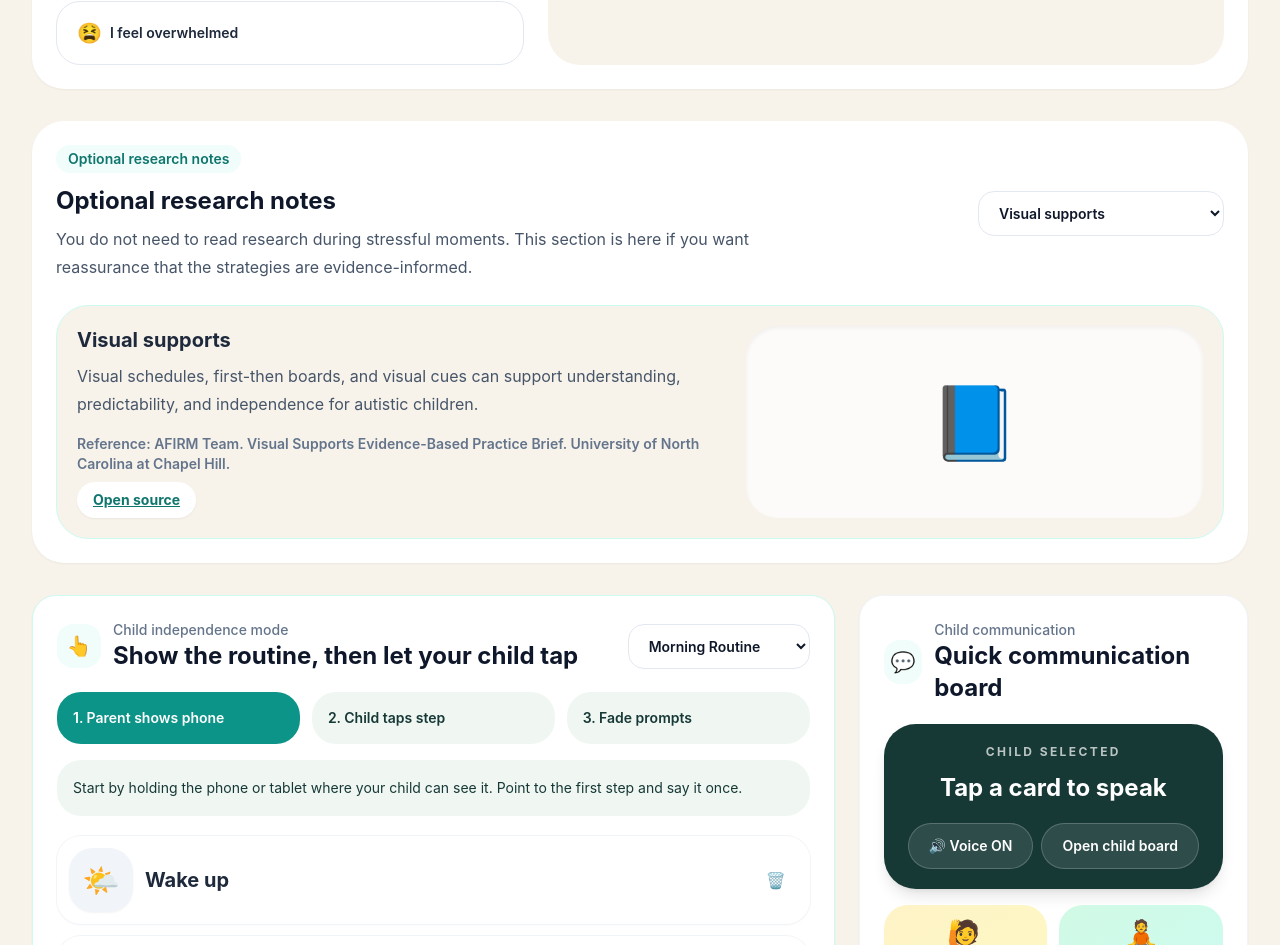
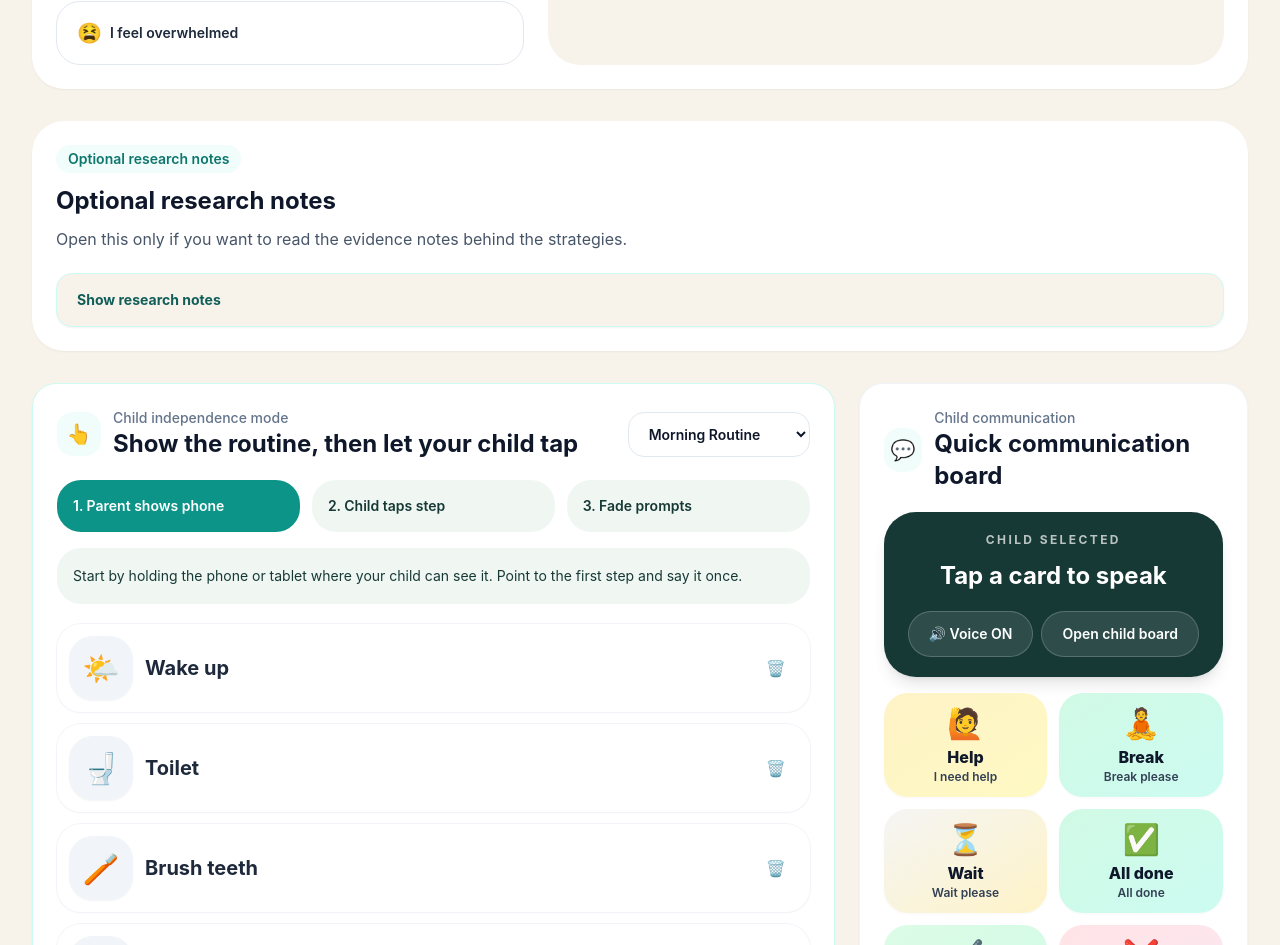
Before and after one commit to autismpathwaysconsulting/apc-calm-companion, a React (Vite) app: page / in a window 1280 px wide. Shown: the part 1720-2665 px from the top of the page. Built offline with nearby package versions, Linux system fonts and the light colour scheme.

Commit message:
Collapse Calm Companion research notes

```diff
--- a/src/App.jsx
+++ b/src/App.jsx
@@ -308,6 +308,7 @@ const [timerMinutes, setTimerMinutes] = useState(savedAppData?.timerMinutes || 5
   const [childPhotoLabel, setChildPhotoLabel] = useState("No photo added yet");
 const [rewardLog, setRewardLog] = useState(savedAppData?.rewardLog || []);
   const [communicationPhrase, setCommunicationPhrase] = useState("Tap a card to speak");
+  const [researchOpen, setResearchOpen] = useState(false);
   const [communicationBoardOpen, setCommunicationBoardOpen] = useState(false);
 const [xp, setXp] = useState(savedAppData?.xp || 120);  const [streak, setStreak] = useState(savedAppData?.streak || 3);
   const [focusMode, setFocusMode] = useState(false);
@@ -831,28 +832,42 @@ function resetSavedData() {
         </section>
 
         <section className="mb-8 rounded-[2rem] bg-white p-6 shadow-sm">
-          <div className="flex flex-col gap-4 md:flex-row md:items-center md:justify-between">
             <div>
               <div className="inline-flex items-center gap-2 rounded-full bg-teal-50 px-3 py-1 text-sm font-semibold text-teal-700">Optional research notes</div>
               <h2 className="mt-3 text-2xl font-bold">Optional research notes</h2>
-              <p className="mt-2 max-w-3xl leading-7 text-slate-600">You do not need to read research during stressful moments. This section is here if you want reassurance that the strategies are evidence-informed.</p>
-            </div>
-            <select value={openEvidence} onChange={(event) => setOpenEvidence(event.target.value)} className="rounded-2xl border border-slate-200 bg-white px-4 py-3 text-sm font-semibold outline-none focus:ring-2 focus:ring-teal-500">
-              {evidenceHighlights.map((item) => <option key={item.title} value={item.title}>{item.title}</option>)}
-            </select>
+              <p className="mt-2 max-w-3xl leading-7 text-slate-600">Open this only if you want to read the evidence notes behind the strategies.</p>
+
+              <button
+                type="button"
+                onClick={() => setResearchOpen((value) => !value)}
+                className="mt-5 w-full rounded-2xl border border-teal-100 bg-[#F7F3EB] px-5 py-4 text-left text-sm font-bold text-teal-800 shadow-sm"
+              >
+                {researchOpen ? "Hide research notes" : "Show research notes"}
+              </button>
             </div>
 
+            {researchOpen && (
+              <div className="mt-5">
+                <select
+                  value={openEvidence}
+                  onChange={(event) => setOpenEvidence(event.target.value)}
+                  className="w-full rounded-2xl border border-slate-200 bg-white px-4 py-3 text-sm font-semibold outline-none focus:ring-2 focus:ring-teal-500"
+                >
+                  {evidenceHighlights.map((item) => (
+                    <option key={item.title} value={item.title}>{item.title}</option>
+                  ))}
+                </select>
+
                 {evidenceHighlights.filter((item) => item.title === openEvidence).map((item) => (
-            <div key={item.title} className="mt-6 grid gap-4 rounded-[2rem] border border-teal-100 bg-[#F7F3EB] p-5 md:grid-cols-[1fr_0.7fr]">
-              <div>
+                  <div key={item.title} className="mt-4 rounded-[2rem] border border-teal-100 bg-[#F7F3EB] p-5">
                     <h3 className="text-xl font-bold text-slate-800">{item.title}</h3>
                     <p className="mt-2 leading-7 text-slate-600">{item.summary}</p>
                     <p className="mt-4 text-sm font-semibold text-slate-500">Reference: {item.reference}</p>
                     <a className="mt-2 inline-flex rounded-full bg-white px-4 py-2 text-sm font-bold text-teal-700 shadow-sm underline" href={item.link} target="_blank" rel="noreferrer">Open source</a>
                   </div>
-              <div className="flex items-center justify-center rounded-[2rem] bg-white/70 p-6 text-7xl shadow-inner">📘</div>
+                ))}
               </div>
-          ))}
+            )}
           </section>
 
           <section id="independence" className="mb-8 grid gap-6 lg:grid-cols-3">
```
Lines whose indentation alone changed are shown as unchanged.
